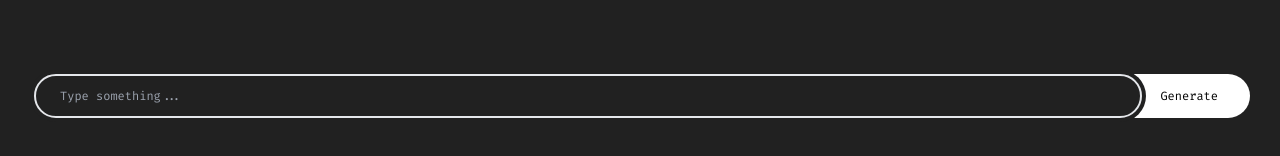
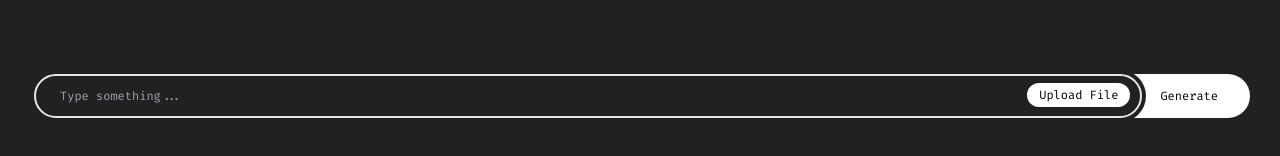
Before and after one commit to vslrzy/gemini-nextjs, a Next.js app: page / in a window 1280 px wide. Shown: the part 630-786 px from the top of the page. Built offline with nearby package versions, Linux system fonts and the light colour scheme; no server answers.

Commit message:
File Upload

```diff
--- a/src/app/page.js
+++ b/src/app/page.js
@@ -1,7 +1,7 @@
 "use client";
 
 import { GoogleGenerativeAI } from "@google/generative-ai";
-import { useState } from "react";
+import React, { useState } from "react";
 
 // API key for Gemini
 const GeminiAI = new GoogleGenerativeAI(process.env.NEXT_PUBLIC_KEY);
@@ -9,6 +9,16 @@ const GeminiAI = new GoogleGenerativeAI(process.env.NEXT_PUBLIC_KEY);
 export default function Page() {
   // Input change events
   const [inputValue, setInputValue] = useState("");
+
+  // FIle input events
+  const [inputFile, setInputFile] = useState("");
+
+  // Get the uploaded file
+  const getUploadedFile = (e) => {
+    const files = e.target.files;
+    setInputFile([...inputFile, files]);
+    console.log(inputFile);
+  };
 
   //Set inputValue state
   const chnageInputValue = (e) => {
@@ -25,8 +35,6 @@ export default function Page() {
       const result = await model.generateContent(inputValue);
       const response = await result.response;
       const text = await response.text();
-
-      console.log(response);
 
       // Send responses to array
       setMessages((prevMessages) => [
@@ -91,7 +99,7 @@ export default function Page() {
         }
       >
         <div className={"w-full container flex justify-center"}>
-          <div className={"w-full p-1 z-10 bg-anim rounded-full"}>
+          <div className={"w-full p-1 z-10 bg-anim rounded-full relative"}>
             <input
               className={
                 "border-2 w-full py-3 px-6 rounded-full bg-transparent text-white outline-0 "
@@ -101,6 +109,14 @@ export default function Page() {
               value={inputValue}
               onChange={chnageInputValue}
             />
+            <label
+              className={
+                "bg-white px-3 py-1 rounded-full absolute right-4 top-[25%] cursor-pointer"
+              }
+            >
+              <input type="file" hidden onChange={getUploadedFile} />
+              Upload File
+            </label>
           </div>
           <button
             onClick={GenerateResponse}
```
Also changed, not shown: 1 other file (tests, documents, lock files or other folders).
